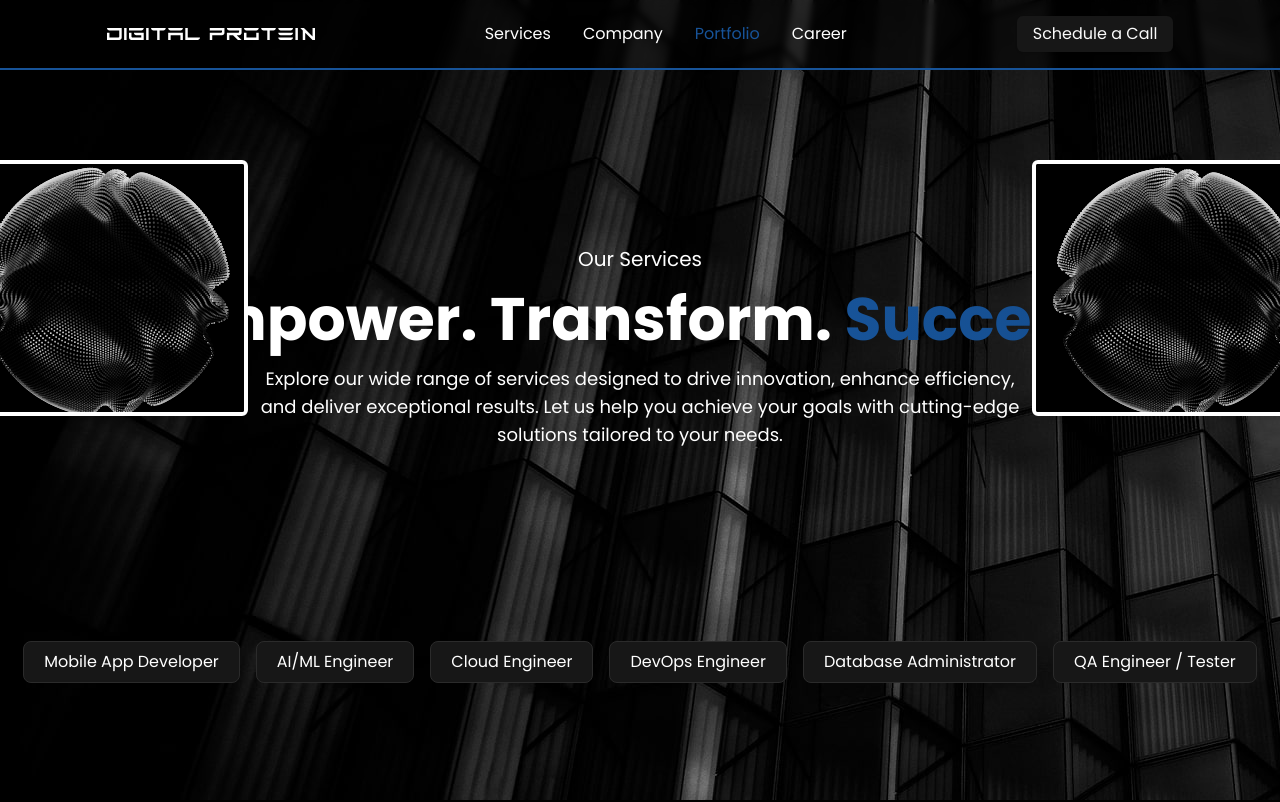
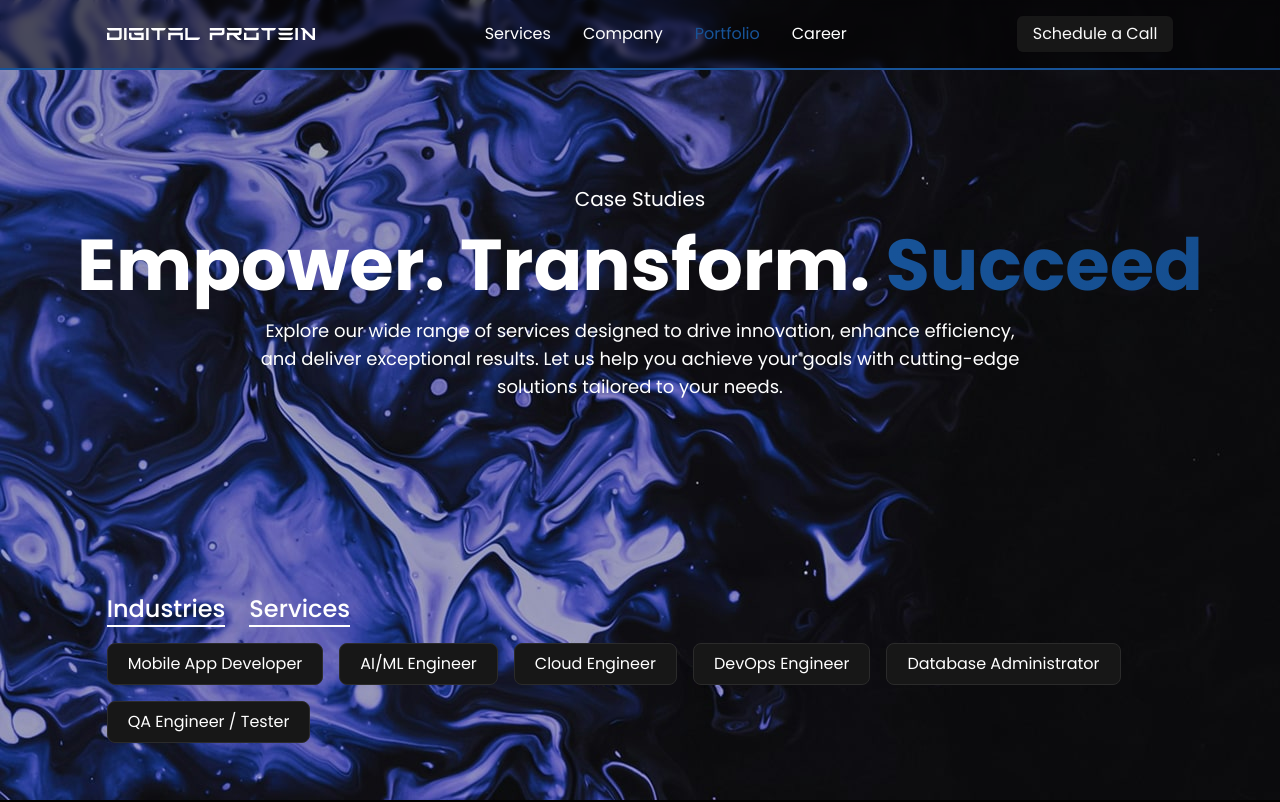
Before and after one commit to digital-protein/digital-protein, a Next.js app: page /portfolio in a window 1280 px wide. Shown: the top 802 px of the page. Built offline with nearby package versions, Linux system fonts and the light colour scheme.

Commit message:
update portfolio page

```diff
--- a/pages/portfolio.tsx
+++ b/pages/portfolio.tsx
@@ -1,4 +1,4 @@
-import React, { useContext, useEffect } from 'react';
+import React, { useContext, useEffect, useState } from 'react';
 import Head from 'next/head';
 import Image from 'next/image';
 
@@ -7,13 +7,24 @@ import Footer from '@/components/common/Footer';
 import { UserContext } from '@/context/userContext';
 import projects from '@/components/assets/projects';
 import Link from 'next/link';
+import { Button } from '@/components/ui/button';
+import { faqs } from '@/components/assets/faqs';
+import { CaretUpIcon } from '@radix-ui/react-icons';
 
 const Portfolio = () => {
     const { setCurrentTab } = useContext(UserContext);
+    const [selected, setSelected] = useState<number | null>(null);
 
     useEffect(() => {
         setCurrentTab('portfolio');
     }, [setCurrentTab]);
+
+    const toggle = (i: number) => {
+        if (selected === i) {
+            return setSelected(null);
+        }
+        setSelected(i);
+    };
 
     return (
         <div className='min-h-screen bg-black'>
@@ -44,16 +55,14 @@ const Portfolio = () => {
                 <div
                     className='w-full md:min-h-screen h-auto flex flex-col items-center justify-center md:gap-48 gap-24 relative overflow-hidden'
                     style={{
-                        backgroundImage: "url('/bg/bg_3.jpg')",
+                        backgroundImage: "url('/bg/bg_2.jpg')",
                         backgroundRepeat: "no-repeat",
                     }}
                 >
-                    <Image src={'/bg/sphere.svg'} alt='sphere' width={384} height={384} className='md:flex hidden absolute -left-10 top-40 object-cover h-64 w-72 border-4 border-white rounded-md' priority={true} />
-                    <Image src={'/bg/sphere.svg'} alt='sphere' width={384} height={384} className='md:flex hidden absolute -right-10 top-40 object-cover h-64 w-72 border-4 border-white rounded-md' priority={true} />
 
                     <div className='flex flex-col gap-4 items-center justify-center text-center w-11/12 mt-32 text-white'>
-                        <div className='md:text-xl text-base font-normal'>Our Services</div>
-                        <div className='md:text-6xl text-3xl font-bold'>
+                        <div className='md:text-xl text-base font-normal'>Case Studies</div>
+                        <div className='md:text-7xl text-3xl font-bold'>
                             Empower. Transform. <span className='bg-clip-text text-transparent bg-gradient-to-r from-[#175398] to-[#154e8f]'>Succeed</span>
                         </div>
                         <div className='md:w-2/3 w-full md:text-lg text-base'>
@@ -61,7 +70,12 @@ const Portfolio = () => {
                         </div>
                     </div>
 
-                    <div className='md:w-full w-11/12 flex flex-row flex-wrap items-center justify-center gap-4 md:pb-0 pb-12'>
+                    <div className='md:w-10/12 w-11/12 flex flex-col items-start justify-start gap-4'>
+                        <div className='flex flex-row gap-6'>
+                            <div className='cursor-pointer text-2xl font-medium text-white border-b-2 border-b-white'>Industries</div>
+                            <div className='cursor-pointer text-2xl font-medium text-white border-b-2 border-b-white'>Services</div>
+                        </div>
+                        <div className='w-full flex flex-row flex-wrap items-center justify-start gap-4 md:pb-0 pb-12'>
                             <div className='py-2 px-5 cursor-pointer serviceCard'>Mobile App Developer</div>
                             <div className='py-2 px-5 cursor-pointer serviceCard'>AI/ML Engineer</div>
                             <div className='py-2 px-5 cursor-pointer serviceCard'>Cloud Engineer</div>
@@ -70,9 +84,10 @@ const Portfolio = () => {
                             <div className='py-2 px-5 cursor-pointer serviceCard'>QA Engineer / Tester</div>
                         </div>
                     </div>
+                </div>
 
                 <div className='w-full h-auto flex flex-col items-center justify-center bg-black text-white'>
-                    <div className='md:w-10/12 w-11/12 h-auto flex flex-col gap-12 pt-16 pb-24 text-white'>
+                    <div className='md:w-10/12 w-11/12 h-auto flex flex-col gap-20 pt-16 pb-24 text-white'>
                         <div className='w-full flex flex-col items-center md:text-left text-center'>
                             <div className='text-blue-600 font-normal mb-2'>Industries</div>
                             <div className='md:text-3xl text-2xl font-semibold mb-4'>Industries We Empower with Innovation</div>
@@ -97,6 +112,62 @@ const Portfolio = () => {
                     </div>
                 </div>
 
+                <div className='w-full h-auto flex flex-col items-center justify-center py-24 bg-white text-black'>
+                    <div className='w-full h-auto flex flex-col items-center justify-center gap-24'>
+
+                        <div
+                            className='md:w-10/12 w-11/12 flex flex-col p-8 items-center justify-center text-center rounded-2xl relative overflow-hidden customShadow'
+                            style={{
+                                backgroundImage: "url('/services/banner-light.svg')",
+                                backgroundRepeat: "no-repeat",
+                            }}
+                        >
+
+                            <div className='text-blue-600 font-normal mb-2'>Connect</div>
+                            <div className='md:text-3xl text-xl font-semibold md:mb-4 mb-0'>Unlock your business's true potential with top-tier digital solutions.</div>
+                            <div className='w-auto h-auto'>
+                                <Button variant={'manual'} className='mt-8'>Connect with our Experts</Button>
+                            </div>
+                        </div>
+
+                        <div className='md:w-10/12 w-11/12 h-auto flex flex-col gap-16 text-black'>
+                            <div className='w-full flex flex-col items-center md:text-left text-center'>
+                                <div className='text-blue-600 font-normal mb-2'>Frequently Asked Questions</div>
+                                <div className='md:text-3xl text-2xl font-semibold mb-4'>Your Guide to Our Services and Solutions</div>
+                            </div>
+
+                            <div className="relative flex flex-row flex-wrap items-start justify-between self-center">
+                                {faqs?.map((item: any, index: any) => (
+                                    <div
+                                        className="md:w-[49%] w-full md:text-base text-sm py-5 px-5 my-3 cursor-pointer bg-[#fff] text-black border border-[#2b2b2b] rounded-md faqsCard"
+                                        key={index}
+                                        onClick={() => toggle(index)}
+                                    >
+                                        <div className="flex items-center justify-between">
+                                            <p className="md:pr-4 pr-0 font-normal">{item.que}</p>
+                                            {selected === index ? (
+                                                <CaretUpIcon className='md:flex hidden w-6 h-6 transition-all duration-300 rotate-0' />
+                                            ) : (
+                                                <CaretUpIcon className='md:flex hidden w-6 h-6 transition-all duration-300 rotate-180' />
+                                            )}
+                                        </div>
+                                        <div
+                                            className={
+                                                selected === index
+                                                    ? "overflow-hidden transition-all md:py-4 py-3 max-h-96 ease-out duration-700 font-light"
+                                                    : "overflow-hidden transition-all max-h-0 duration-300"
+                                            }
+                                        >
+                                            <p>{item.ans}</p>
+                                        </div>
+                                    </div>
+                                ))}
+                            </div>
+                        </div>
+
+                    </div>
+                </div>
+
             </div>
 
             <Footer />
--- a/pages/services.tsx
+++ b/pages/services.tsx
@@ -73,7 +73,7 @@ const ServicePage = () => {
                         </div>
                     </div>
 
-                    <div className="md:w-10/12 w-11/12 md:h-125 h-64 overflow-hidden rounded-t-2xl z-10 shadow group">
+                    <div className="md:w-10/12 w-11/12 md:h-125 h-72 overflow-hidden rounded-t-2xl z-10 shadow group">
                         <Image src={`/bg/bg_5.jpg`} alt='about company' width={400} height={300} className="w-full h-full object-cover rounded-t-2xl transition-transform duration-300 ease-in-out group-hover:scale-105" />
                     </div>
 
```
Lines whose indentation alone changed are shown as unchanged.
